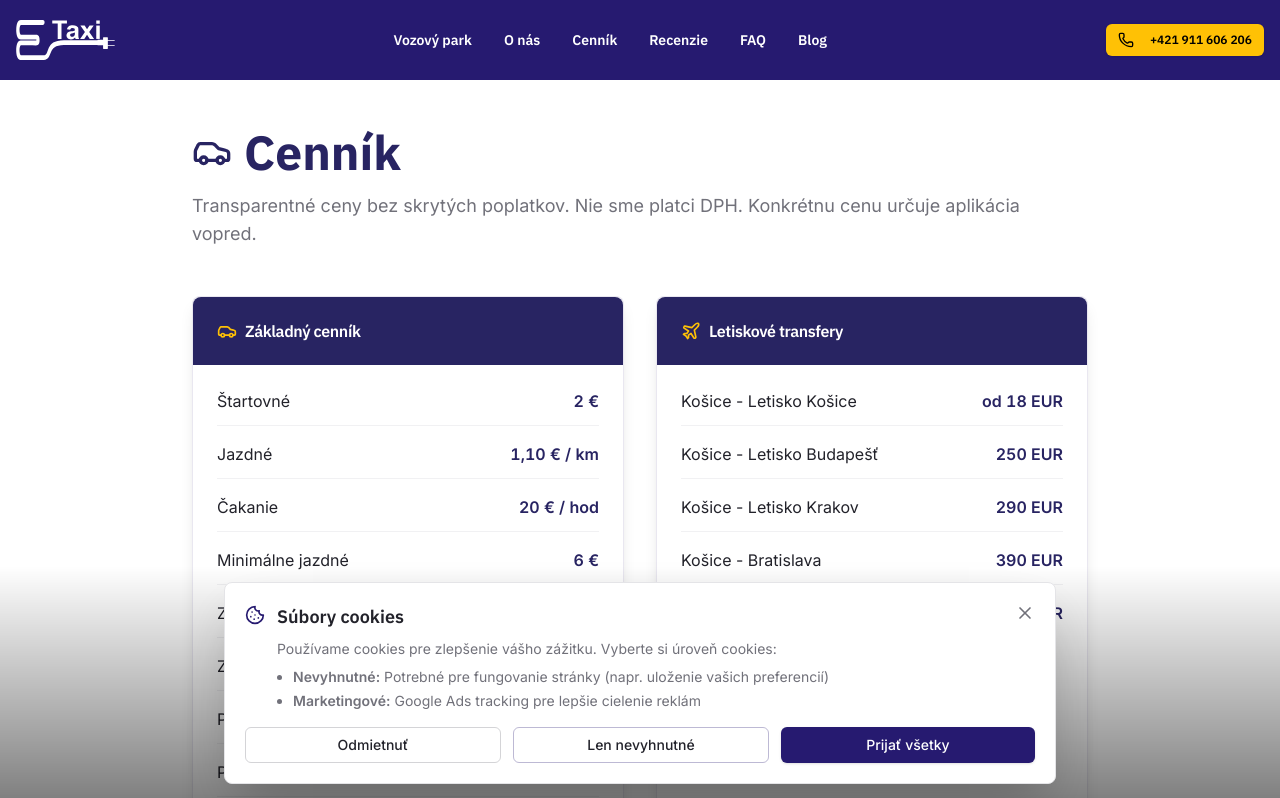
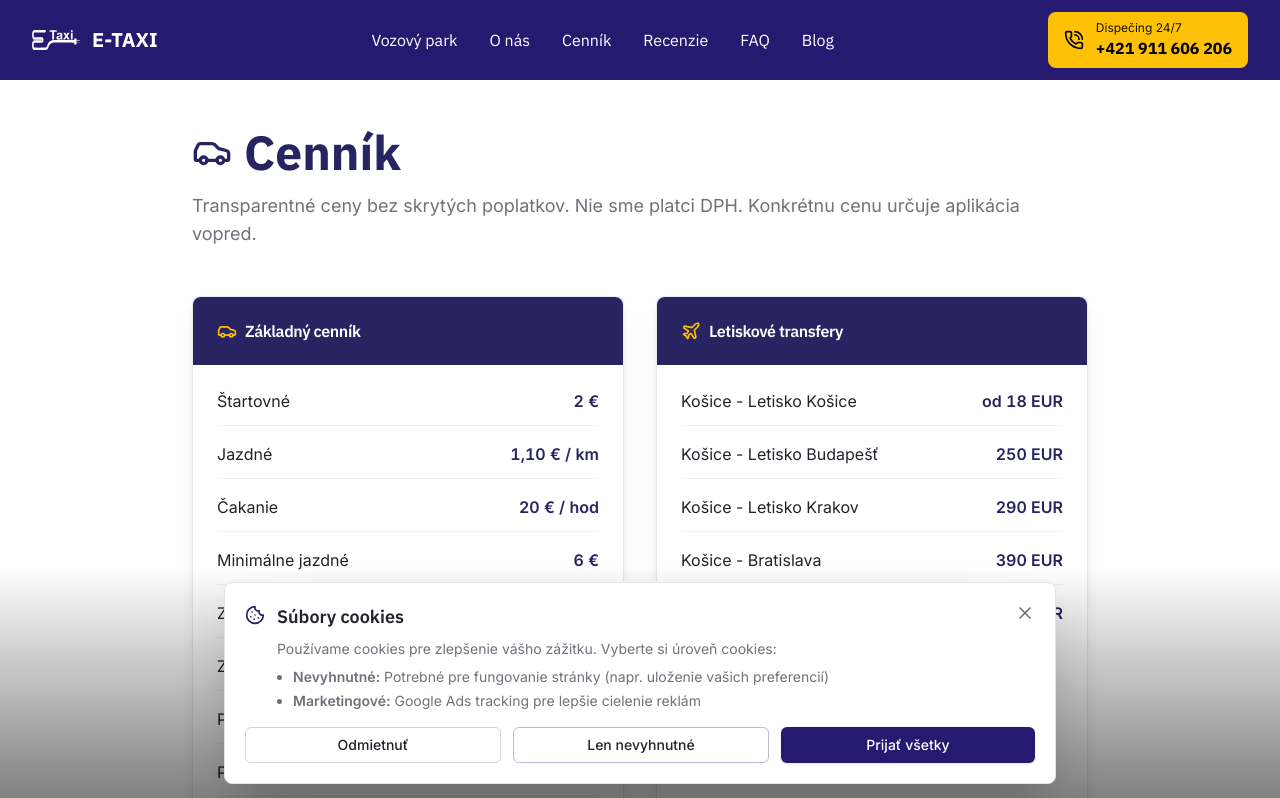
Before and after one commit to peterbejcek/sg-5ee718f3-49be-42fb-857b-8ae5c6e22001-1777794411, a Next.js app: page /cennik in a window 1280 px wide. Shown: the top 798 px of the page. Built offline with nearby package versions, Linux system fonts and the light colour scheme.

Commit message:
feat(ui): update header with support contact info

```diff
--- a/src/components/Header.tsx
+++ b/src/components/Header.tsx
@@ -1,66 +1,69 @@
 import { useState, useEffect } from "react";
 import Link from "next/link";
-import { Phone, Menu, X } from "lucide-react";
+import { PhoneCall, Menu, X } from "lucide-react";
 import { Button } from "@/components/ui/button";
 import Image from "next/image";
 
 export function Header() {
-  const [isMenuOpen, setIsMenuOpen] = useState(false);
   const [isScrolled, setIsScrolled] = useState(false);
-
-  const navItems = [
-    { label: "Vozový park", href: "#vozovy-park" },
-    { label: "O nás", href: "#o-nas" },
-    { label: "Cenník", href: "#cennik" },
-    { label: "Recenzie", href: "#recenzie" },
-    { label: "FAQ", href: "#faq" },
-    { label: "Blog", href: "#blog" },
-  ];
+  const [isMobileMenuOpen, setIsMobileMenuOpen] = useState(false);
 
   useEffect(() => {
     const handleScroll = () => {
       setIsScrolled(window.scrollY > 50);
     };
-
     window.addEventListener("scroll", handleScroll);
     return () => window.removeEventListener("scroll", handleScroll);
   }, []);
 
-  const toggleMenu = () => setIsMenuOpen(!isMenuOpen);
+  const navItems = [
+    { href: "#vozovy-park", label: "Vozový park" },
+    { href: "#o-nas", label: "O nás" },
+    { href: "#cennik", label: "Cenník" },
+    { href: "#recenzie", label: "Recenzie" },
+    { href: "#faq", label: "FAQ" },
+    { href: "#blog", label: "Blog" },
+  ];
 
   return (
     <header
       className={`fixed top-0 left-0 right-0 z-50 transition-all duration-300 ${
         isScrolled
-          ? "bg-background/95 backdrop-blur-sm shadow-md"
+          ? "bg-background/95 backdrop-blur-md shadow-md"
           : "bg-primary"
       }`}
     >
-      <div className="container mx-auto px-4">
-        <div className="flex items-center justify-between h-16 lg:h-20">
+      <div className="container">
+        <div className="flex items-center justify-between h-20">
           {/* Logo */}
-          <Link href="/" className="flex items-center space-x-2">
-            <Image
-              src="/etaxi_logo_svg.svg"
-              alt="E-TAXI Košice"
-              width={120}
-              height={40}
-              className={`h-10 w-auto transition-all ${
-                isScrolled ? "brightness-100" : "brightness-0 invert"
+          <Link href="/" className="flex items-center gap-3">
+            <div className="relative w-12 h-12">
+              <Image
+                src="/etaxi_logo_svg.svg"
+                alt="E-TAXI Košice"
+                fill
+                className={`object-contain transition-all duration-300 ${
+                  isScrolled ? "" : "brightness-0 invert"
+                }`}
+              />
+            </div>
+            <span
+              className={`font-display font-bold text-xl transition-colors duration-300 ${
+                isScrolled ? "text-foreground" : "text-white"
               }`}
-            />
+            >
+              E-TAXI
+            </span>
           </Link>
 
-          {/* Desktop Navigation - centered */}
-          <nav className="hidden lg:flex items-center space-x-8">
+          {/* Desktop Navigation */}
+          <nav className="hidden lg:flex items-center gap-8">
             {navItems.map((item) => (
               <a
                 key={item.href}
                 href={item.href}
-                className={`font-display font-semibold text-sm transition-colors hover:text-accent ${
-                  isScrolled
-                    ? "text-foreground"
-                    : "text-primary-foreground"
+                className={`font-display font-medium transition-colors hover:text-accent ${
+                  isScrolled ? "text-foreground" : "text-white"
                 }`}
               >
                 {item.label}
@@ -70,51 +73,51 @@ export function Header() {
 
           {/* Phone Button + Mobile Menu Toggle */}
           <div className="flex items-center gap-3">
-            {/* Phone Button - visible on all devices */}
-            <a href="tel:+421911606206">
-              <Button
-                size="sm"
-                className="bg-accent hover:bg-accent/90 text-accent-foreground font-display font-semibold"
-              >
-                <Phone className="h-4 w-4 lg:mr-2" />
-                <span className="hidden lg:inline">+421 911 606 206</span>
-              </Button>
+            {/* Phone Button - Always visible */}
+            <a
+              href="tel:+421911606206"
+              className="bg-accent hover:bg-accent/90 text-accent-foreground px-4 py-2 rounded-lg transition-all hover:scale-105 flex items-center gap-3"
+            >
+              <PhoneCall className="h-5 w-5 flex-shrink-0" />
+
+              {/* Text visible on md+ screens */}
+              <div className="hidden md:flex flex-col items-start leading-tight">
+                <span className="text-xs font-normal opacity-90">Dispečing 24/7</span>
+                <span className="font-display font-bold text-base tabular-nums">
+                  +421 911 606 206
+                </span>
+              </div>
             </a>
 
             {/* Mobile Menu Toggle */}
-            <Button
-              variant="ghost"
-              size="sm"
-              className={`lg:hidden ${
-                isScrolled
-                  ? "text-foreground hover:text-primary"
-                  : "text-primary-foreground hover:text-accent"
+            <button
+              onClick={() => setIsMobileMenuOpen(!isMobileMenuOpen)}
+              className={`lg:hidden p-2 transition-colors ${
+                isScrolled ? "text-foreground" : "text-white"
               }`}
-              onClick={toggleMenu}
+              aria-label="Toggle menu"
             >
-              {isMenuOpen ? (
+              {isMobileMenuOpen ? (
                 <X className="h-6 w-6" />
               ) : (
                 <Menu className="h-6 w-6" />
               )}
-            </Button>
+            </button>
           </div>
         </div>
 
-        {/* Mobile Navigation Menu */}
-        {isMenuOpen && (
-          <nav className="lg:hidden pb-4 pt-2 border-t border-border/10">
-            <div className="flex flex-col space-y-3">
+        {/* Mobile Navigation */}
+        {isMobileMenuOpen && (
+          <nav className="lg:hidden py-4 border-t border-border/20">
+            <div className="flex flex-col gap-4">
               {navItems.map((item) => (
                 <a
                   key={item.href}
                   href={item.href}
-                  className={`font-display font-semibold text-sm py-2 transition-colors hover:text-accent ${
-                    isScrolled
-                      ? "text-foreground"
-                      : "text-primary-foreground"
+                  onClick={() => setIsMobileMenuOpen(false)}
+                  className={`font-display font-medium transition-colors hover:text-accent ${
+                    isScrolled ? "text-foreground" : "text-white"
                   }`}
-                  onClick={() => setIsMenuOpen(false)}
                 >
                   {item.label}
                 </a>
```
